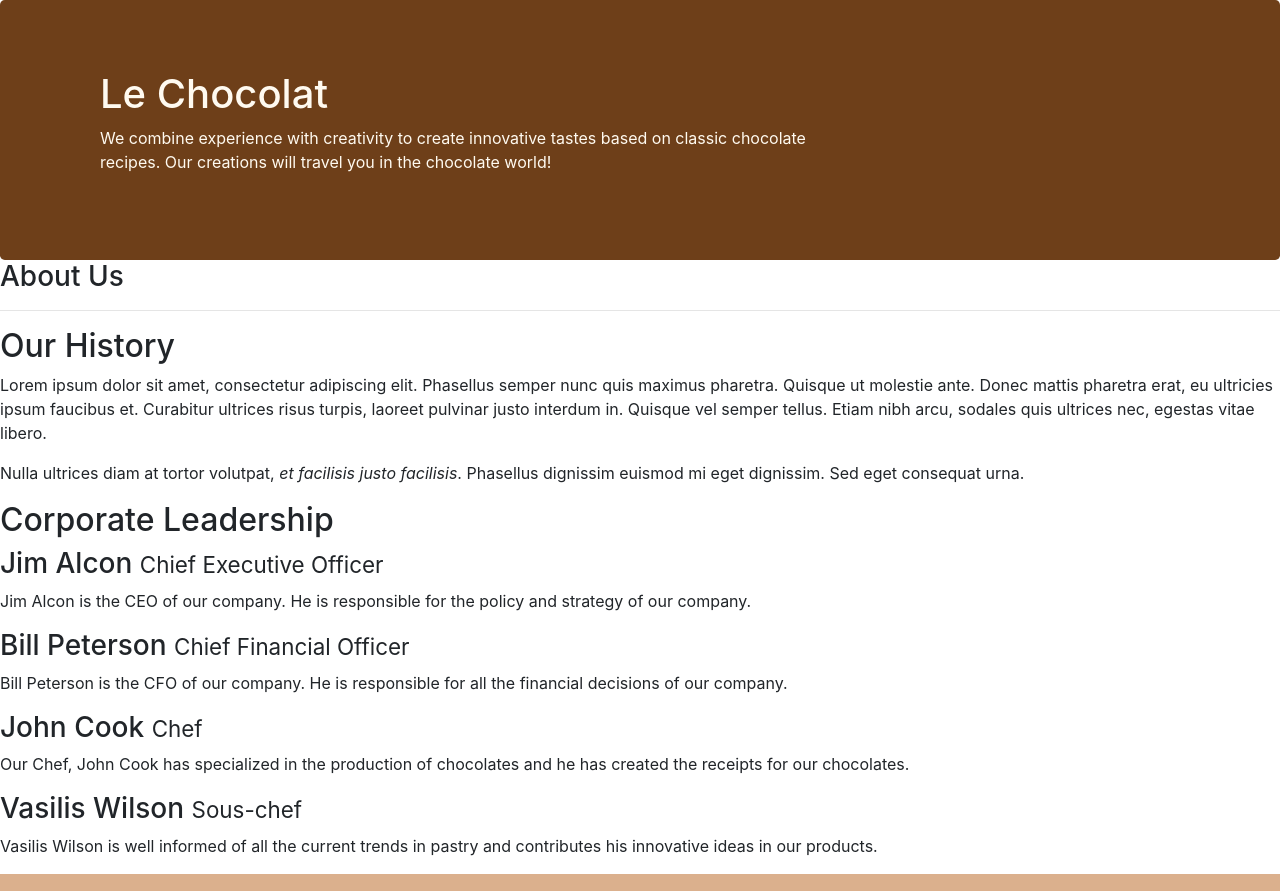
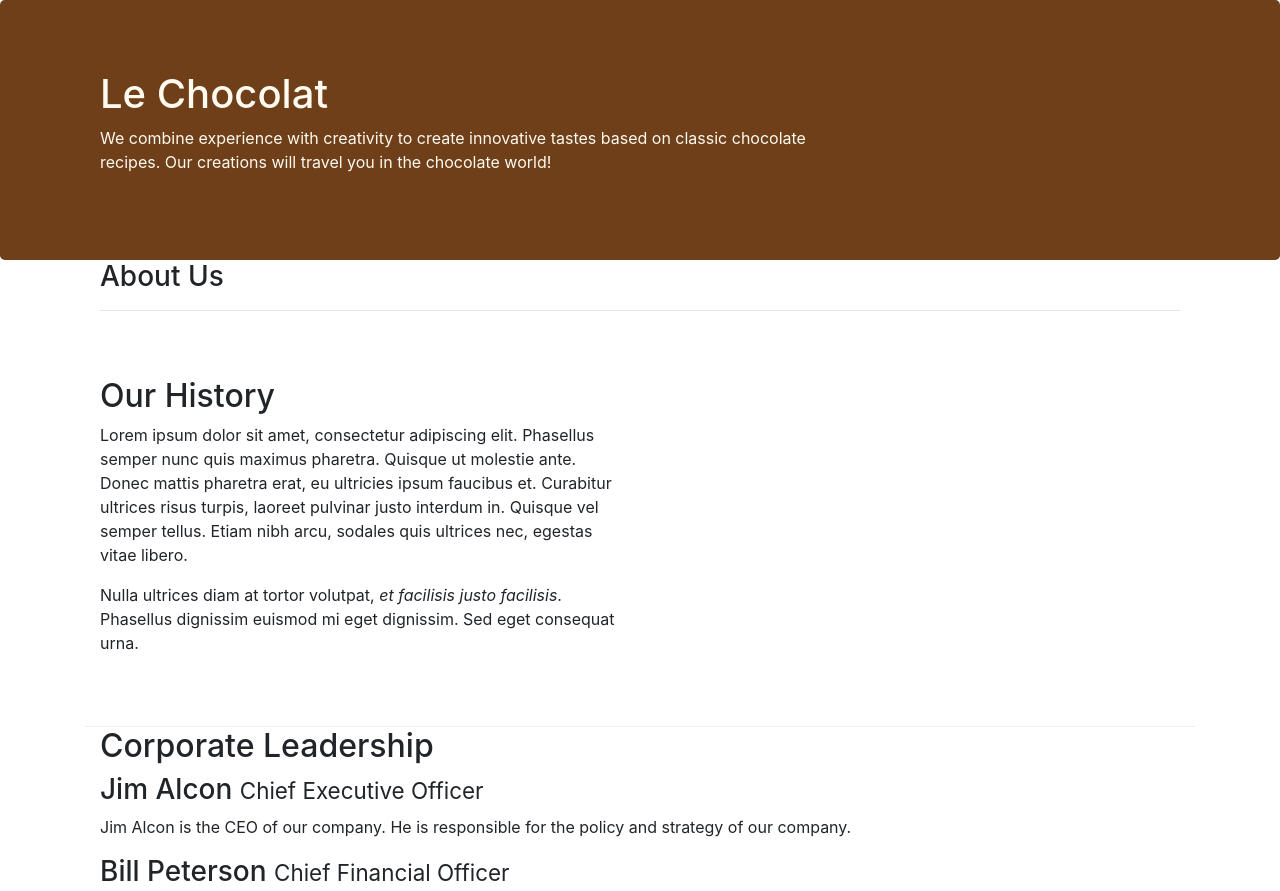
Before and after one commit to aggeloskats/aggelosBootstrap, a website: page aboutus.html in a window 1280 px wide. Shown: the top 891 px of the page. Drawn offline with nearby package versions, Linux system fonts and the light colour scheme.

Commit message:
Bootstrap Assignment 1 Task 2

```diff
--- a/aboutus.html
+++ b/aboutus.html
@@ -28,16 +28,16 @@
         </div>
     </header>
 
-    <div>
-        <div>
-            <div>
+    <div class="container">
+        <div class="row row-header">
+            <div class="col-12">
                <h3>About Us</h3>
                <hr>
             </div>
         </div>
 
-        <div>
-            <div>
+        <div class="row row-content">
+            <div class="col-12 col-sm-6">
                 <h2>Our History</h2>
                 <p>Lorem ipsum dolor sit amet, consectetur adipiscing elit. Phasellus semper nunc quis maximus pharetra. Quisque ut molestie ante. Donec mattis pharetra erat, eu ultricies ipsum faucibus et. Curabitur ultrices risus turpis, laoreet pulvinar justo interdum in. Quisque vel semper tellus. Etiam nibh arcu, sodales quis ultrices nec, egestas vitae libero. </p>
                 <p>Nulla ultrices diam at tortor volutpat, <em>et facilisis justo facilisis</em>. Phasellus dignissim euismod mi eget dignissim. Sed eget consequat urna. </p>
@@ -47,7 +47,7 @@
         </div>
 
 
-        <div>
+        <div class="col-12">
             <div>
                 <h2>Corporate Leadership</h2>
                 <h3>Jim Alcon <small>Chief Executive Officer </small></h3>
```
